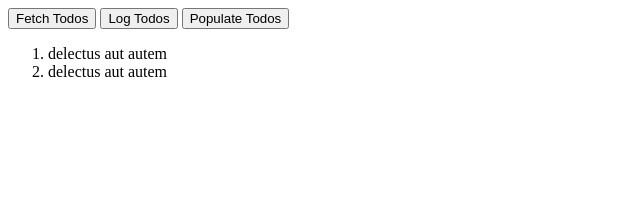
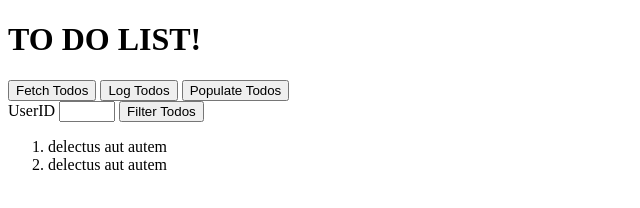
Before and after one commit to noearobles/dummy-data-todo-list, a plain HTML site: page index.html in a window 1280 px wide. Both pictures are taken after a click on the button "Populate Todos". Shown: the whole page, without its empty margins (0-640 px from the left). Drawn offline with Linux system fonts and the light colour scheme.

Commit message:
added filter functions

```diff
--- a/index.html
+++ b/index.html
@@ -11,13 +11,23 @@
 </head>
 
 <body>
+    <h1>TO DO LIST!</h1>
     <button onclick="fetchTodos()">Fetch Todos</button>
     <button onclick="logTodos()">Log Todos</button>
     <button onclick="populateTodos()">Populate Todos</button>
-    <ol id="todo-list">
-    <!-- LIs will go here -->
-    </ol>
-    <script src="./todo.js"></script>
+    <div class="filter-row">
+        <div class="form-group">
+            <label for="userID">UserID</label>
+                <input type="number" min="1" max="10">
+                <button onclick="filterTodos()">Filter Todos</button>
+        </div>
+
+        <ol id="todo-list">
+        </ol>
+        <!-- LIs will go here -->
+
+
+        <script src="./todo.js"></script>
 </body>
 
 </html>
--- a/todo.js
+++ b/todo.js
@@ -13,7 +13,7 @@ let arrayOfTodos = [
         "title": "delectus aut autem",
         "completed": false
     }]
-
+let filterdTodos
 const fetchTodos = () => {
     fetch('https://jsonplaceholder.typicode.com/todos')
         .then((response) => response.json())
@@ -24,27 +24,37 @@ const logTodos = () => {
     console.log(arrayOfTodos)
 }
 
-
+let ol = document.getElementById("todo-list")
 const populateTodos = () => {
     // get elements to put todos in
-    let ol = document.getElementById("todo-list")
     // loop thru arrays of todos
     for (let i = 0; i < arrayOfTodos.length; i++) {
         // create element to make a new li
         let listItem = document.createElement("li")
         console.log(listItem)
-        let text = document.createTextNode(arrayOfTodos[i].title)
+        let listItemText = document.createTextNode(arrayOfTodos[i].title)
 
-        console.log(text)
+
         // create text node to put title property
 
         // append text to li element
-        listItem.appendChild(text)
-        console.log(listItem)
+        listItem.appendChild(listItemText)
+
 
         //append li element to ol
         ol.appendChild(listItem)
-        console.log(ol)
+    }
 
-    }
 }
+const filteredTodos = () => {
+    let userIdElement = document.getElementById("userId")
+    let userIdValue = userIdElement.value
+    console.log('userIdElement:', [userIdElement])
+    consoile.log('userIdValue:', userIdValue)
+
+    ol.innerHTML = null
+    filteredOfTodos.filter((todo) => {
+        return todo.userId === userIdValue
+    })
+    console.log('filteredTodos:', filterTodos)
+}
```
